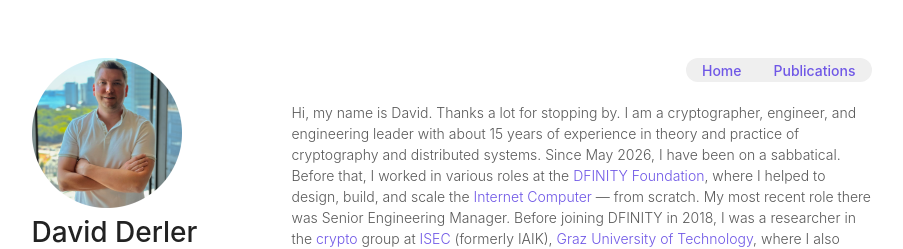
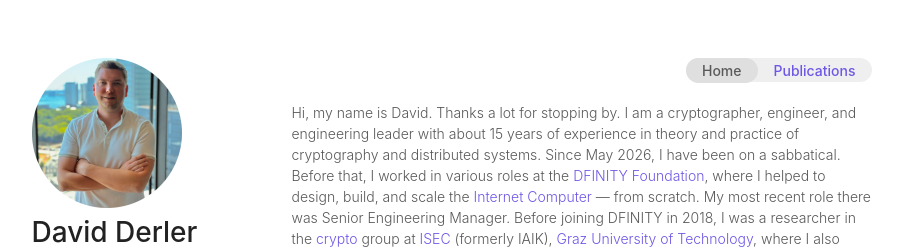
Before and after one commit to derlerd/derlerd.github.io, a Jekyll site: the page built from index.html, in a window 1280 px wide. Shown: the top 249 px of the page, without its empty margins (181-1084 px from the left). Built offline with Jekyll 4.4.1, drawn with Linux system fonts in a browser that asks for light colours.

Commit message:
Add `active` class to currently active tab.

```diff
--- a/_includes/linkbar.html
+++ b/_includes/linkbar.html
@@ -1,4 +1,4 @@
 <ul class="linkbar">
-  <li><a href="/">Home</a></li>
-  <li><a href="publications.html">Publications</a></li>
+  <li><a href="/"{% if page.url == '/' %} class="active"{% endif %}>Home</a></li>
+  <li><a href="publications.html"{% if page.url == '/publications.html' %} class="active"{% endif %}>Publications</a></li>
 </ul>
```
